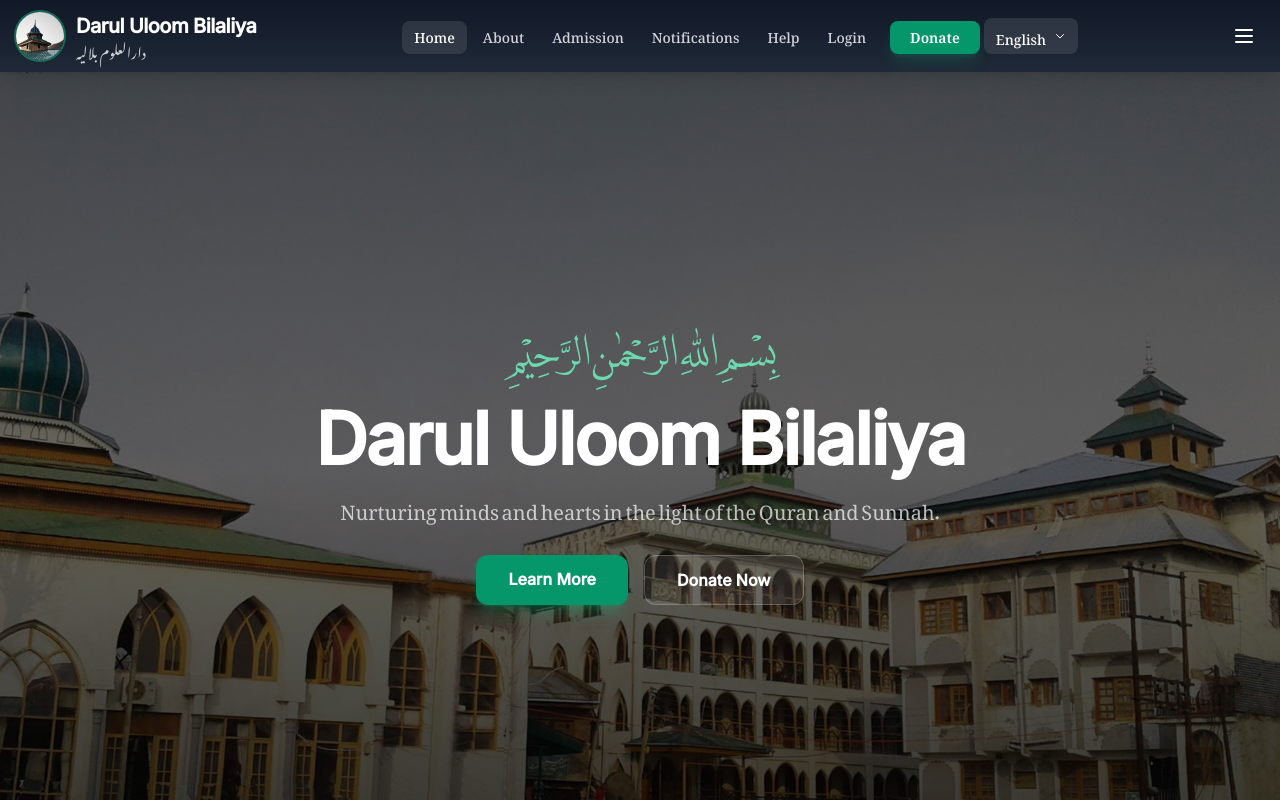
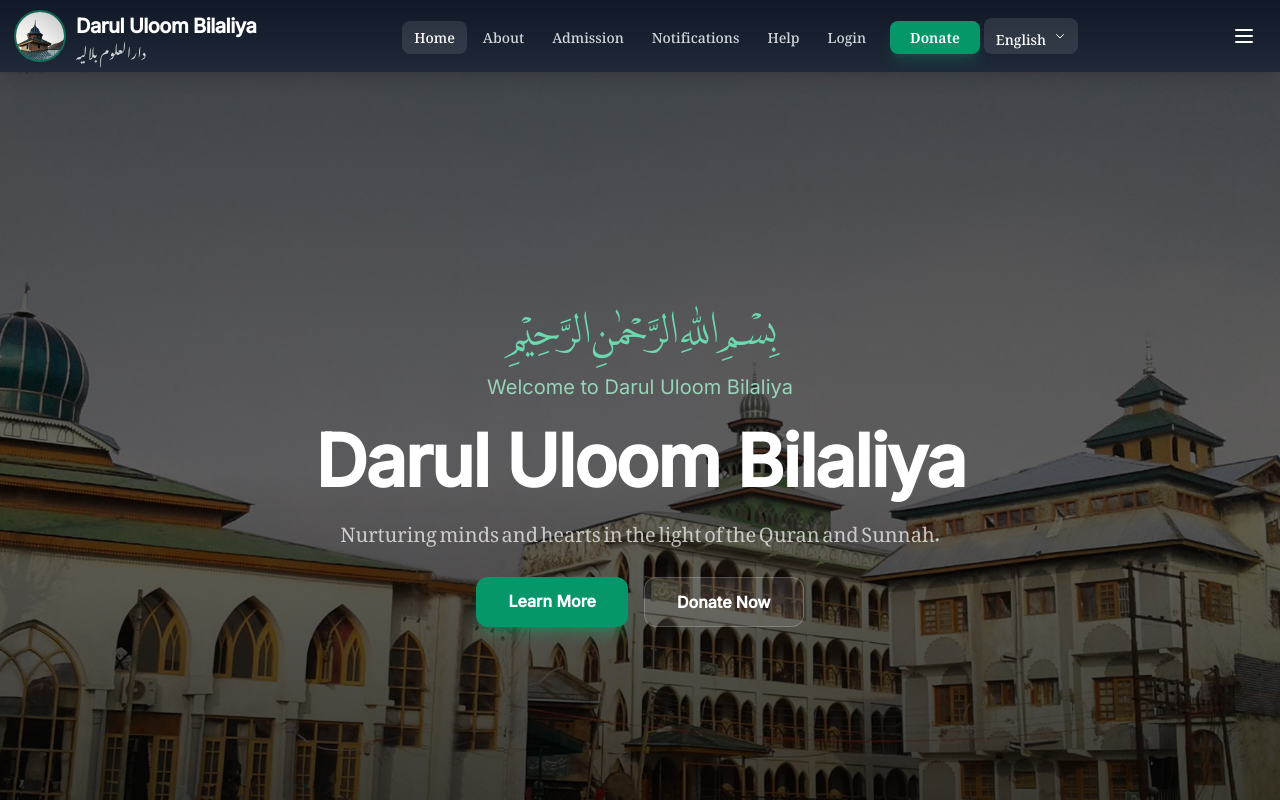
Before and after one commit to commiteverthing/Darul-Uloom-Bilaliya-, a Next.js app: page / in a window 1280 px wide. Shown: the top 800 px of the page. Built offline with nearby package versions, Linux system fonts and the light colour scheme.

Commit message:
added welcome text to home page

```diff
--- a/pages/index.js
+++ b/pages/index.js
@@ -14,7 +14,8 @@
         <div className="absolute inset-0 bg-gradient-to-b from-black/70 via-black/60 to-black/80"></div>
         <div className="relative min-h-screen flex flex-col items-center justify-center px-6 text-center">
           <div className="opacity-0 animate-fade-in-up">
-            <h2 className="text-3xl md:text-4xl text-emerald-300/90 mb-6 font-arabic">بِسْمِ اللهِ الرَّحْمٰنِ الرَّحِيْمِ</h2>
+            <h2 className="text-3xl md:text-4xl text-emerald-300/90 mb-4 font-arabic">بِسْمِ اللهِ الرَّحْمٰنِ الرَّحِيْمِ</h2>
+            <h3 className="text-lg md:text-xl text-emerald-200/80 mb-6">Welcome to Darul Uloom Bilaliya</h3>
           </div>
           <div className="opacity-0 animate-fade-in-up stagger-1">
             <h1 className="text-5xl md:text-7xl font-bold text-white mb-4 tracking-tight">
```
